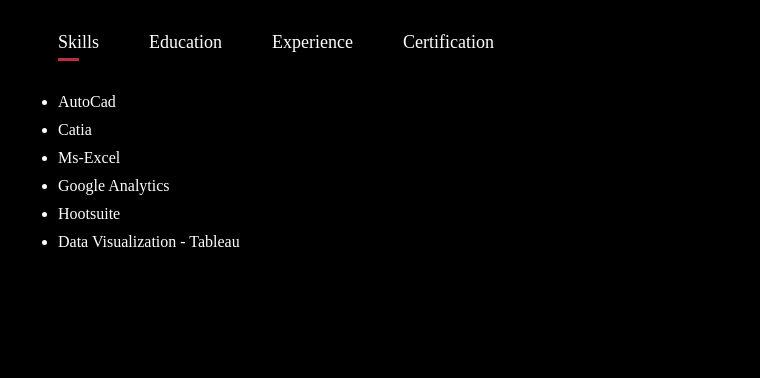
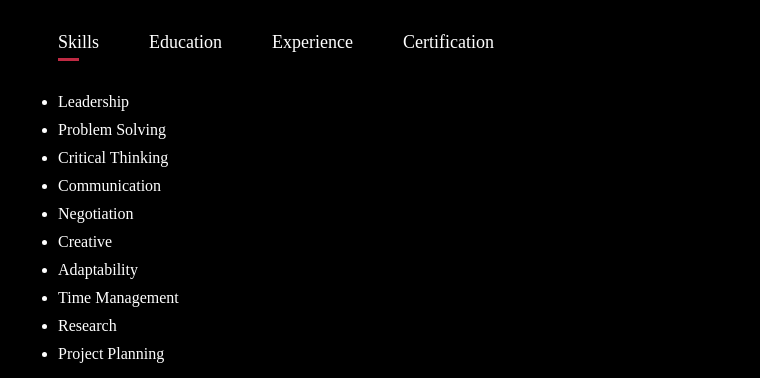
Before and after one commit to Khan-Junaid2/junaid-khan.github.io, a plain HTML site: page index.html in a window 1280 px wide. Shown: the part 1025-1403 px from the top of the page, 520-1280 px from the left. Drawn offline with nearby package versions, Linux system fonts and the light colour scheme; a web font is replaced by a local one.

Commit message:
Add files via upload
Changed skills in index file

```diff
--- a/index.html
+++ b/index.html
@@ -51,12 +51,16 @@
             </div>
             <div class="tab-contents active-tab" id="skills">
                 <ul>
-                    <li>AutoCad</li>
-                    <li>Catia</li>
-                    <li>Ms-Excel</li>
-                    <li>Google Analytics</li>
-                    <li>Hootsuite</li>
-                    <li>Data Visualization - Tableau</li>
+                    <li>Leadership</li>
+                    <li>Problem Solving</li>
+                    <li>Critical Thinking</li>
+                    <li>Communication </li>
+                    <li>Negotiation</li>
+                    <li>Creative</li>
+                    <li>Adaptability</li>
+                    <li>Time Management</li>
+                    <li>Research</li>
+                    <li>Project Planning</li>
                 </ul>
             </div>
              <div class="tab-contents" id="education">
```
